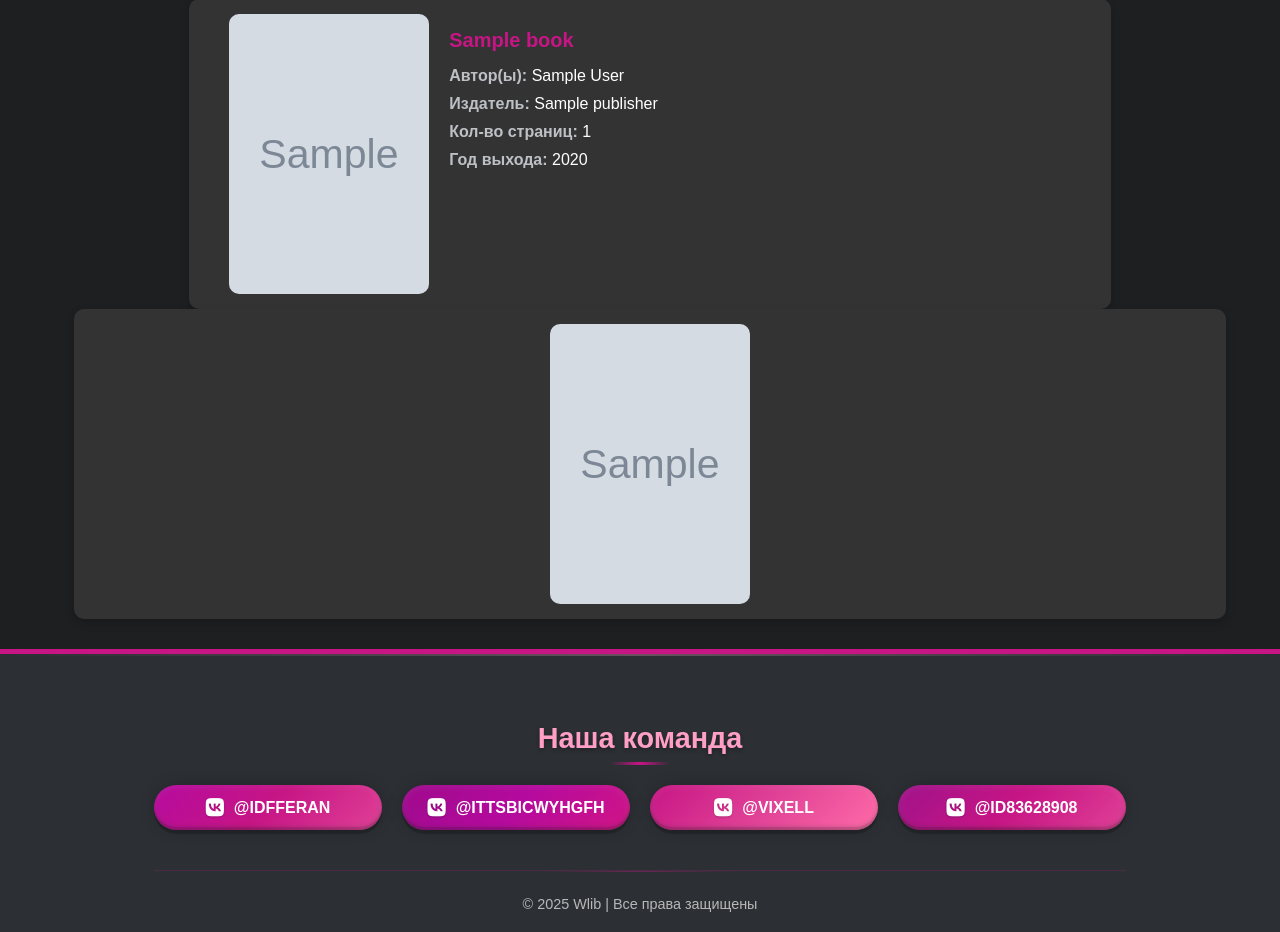
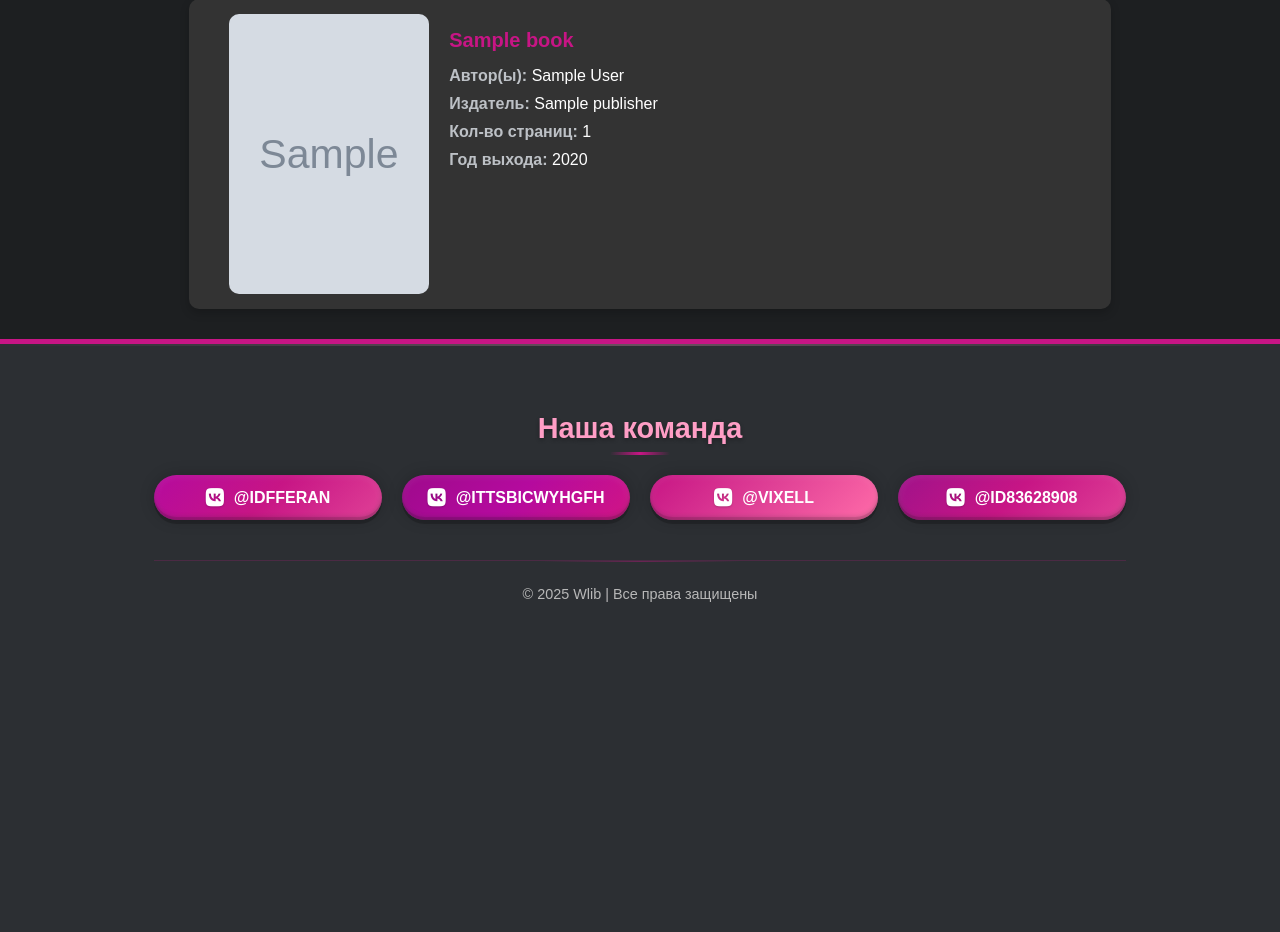
Before and after one commit to Antikokos/Wlib, a Django app: template books/templates/books/search.html in a window 1280 px wide. Shown: the part 235-1167 px from the top of the page. After the commit the page ends 837 px from the top, so only its background shows below. Run offline with Django 5.2, Linux system fonts and the light colour scheme; the template is opened without the code that fills it: most values are stand-ins (such as "Sample title", 1, 10 or a date in 2020); grey boxes marked "Sample" are stand-in pictures; some libraries are stand-ins or nearby versions.

Commit message:
все работает братки

```diff
--- a/books/static/books/css/search.css
+++ b/books/static/books/css/search.css
@@ -57,6 +57,7 @@ p {
 }
 
 .book-container {
+
     display: flex;
     flex-direction: column;
     gap: 20px;
@@ -67,6 +68,7 @@ p {
 }
 
 .book-card {
+    text-decoration: none;
     display: flex;
     background-color: #333;
     padding: 15px 20px;
--- a/books/templates/books/search.html
+++ b/books/templates/books/search.html
@@ -27,7 +27,7 @@
 
     <div class="book-container" id="book-container">
         {% for book in books|slice:":20" %}
-        <a href="{% url 'book_detail' book.id %}" class="book-card" style="text-decoration: none;">
+        <a href="{% url 'book_detail' book.id %}" class="book-card">
             <div class="book-image" style="background-image: url('{{ book.thumbnail }}');"></div>
             <div class="book-info">
                 <h3>{{ book.title }}</h3>
@@ -40,19 +40,15 @@
         {% endfor %}
     </div>
 
-    {# Кнопка "Показать все" (если книг больше 20) #}
     {% if books|length > 20 %}
     <div class="load-more-container">
-        <button id="show-all" class="btn-show-all">Показать все результаты</button>
+        <button id="show-all" class="sort-button">Показать все результаты</button>
     </div>
     {% endif %}
 
-    {# Скрытые книги (21+) #}
     <div id="hidden-books" style="display: none;">
         {% for book in books|slice:"20:" %}
-
-            <div class="book-card">
-                <a style="text-decoration: none; display: block; width: 100%;" href="{% url 'book_detail' book.id %}">
+        <a href="{% url 'book_detail' book.id %}" class="book-card">
             <div class="book-image" style="background-image: url('{{ book.thumbnail }}');"></div>
             <div class="book-info">
                 <h3>{{ book.title }}</h3>
@@ -62,35 +58,15 @@
                 <p><span class="bold-text">Год выхода:</span> {{ book.published_date }}</p>
             </div>
         </a>
-            </div>
-
         {% endfor %}
     </div>
-
-    <div class="detective-carousel book-carousel">
-        {% for book in detective_books %}
-            <div class="book-card">
-                <a href="{% url 'book_detail' book.id %}">
-                    <div class="book-image" style="background-image: url('{{ book.thumbnail }}');"></div>
-                    <div class="book-info">
-                        <h3>{{ book.title }}</h3>
-                        <p>Автор(ы): {{ book.authors }}</p>
-                        <p>Издатель: {{ book.publisher }}</p>
-                    </div>
-                </a>
-            </div>
-        {% endfor %}
-    </div>
-
 </div>
 
 <script src="{% static 'books/js/search.js' %}"></script>
 <script>
-// Инициализация при загрузке
 document.addEventListener("DOMContentLoaded", function() {
     updateBooksCounter();
 
-    // Обработчик кнопки "Показать все"
     const showAllBtn = document.getElementById('show-all');
     if (showAllBtn) {
         showAllBtn.addEventListener('click', function() {
@@ -107,7 +83,6 @@ document.addEventListener("DOMContentLoaded", function() {
     }
 });
 
-// Функция обновления счетчика
 function updateBooksCounter() {
     const bookContainer = document.getElementById('book-container');
     const hiddenBooks = document.getElementById('hidden-books');
```
Lines whose indentation alone changed are shown as unchanged.
